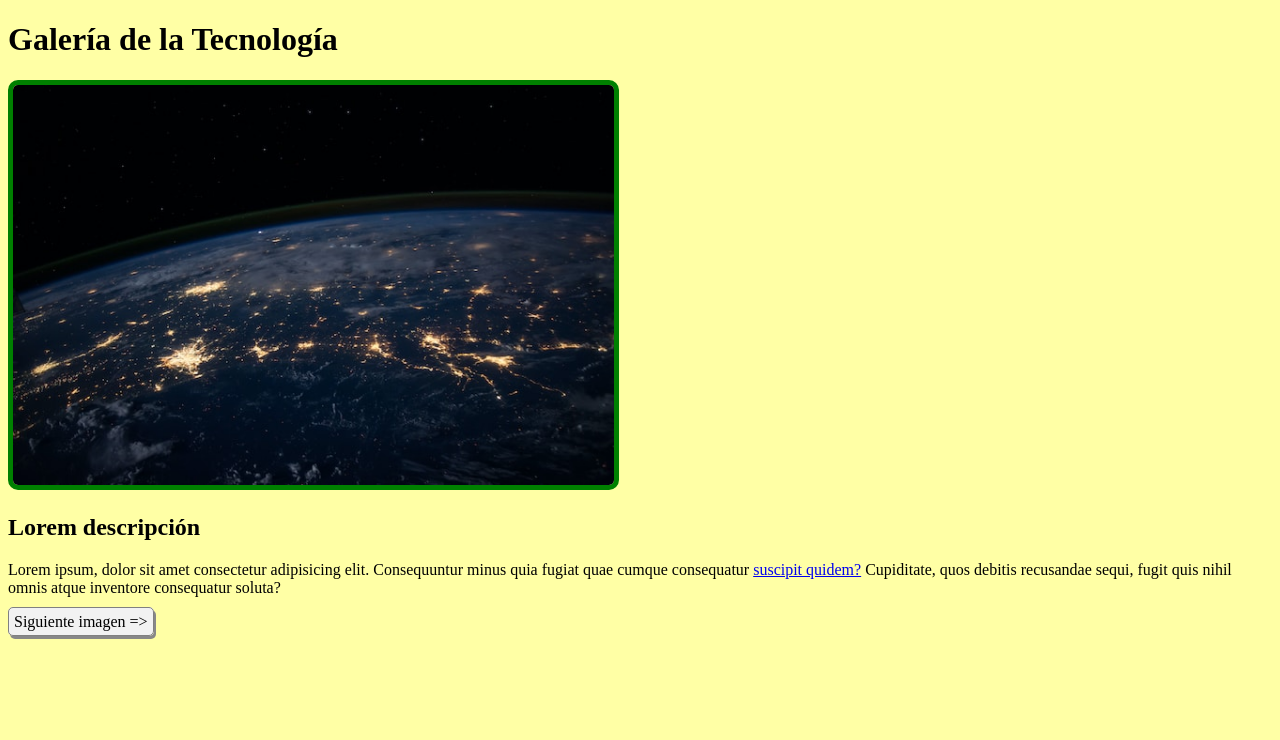
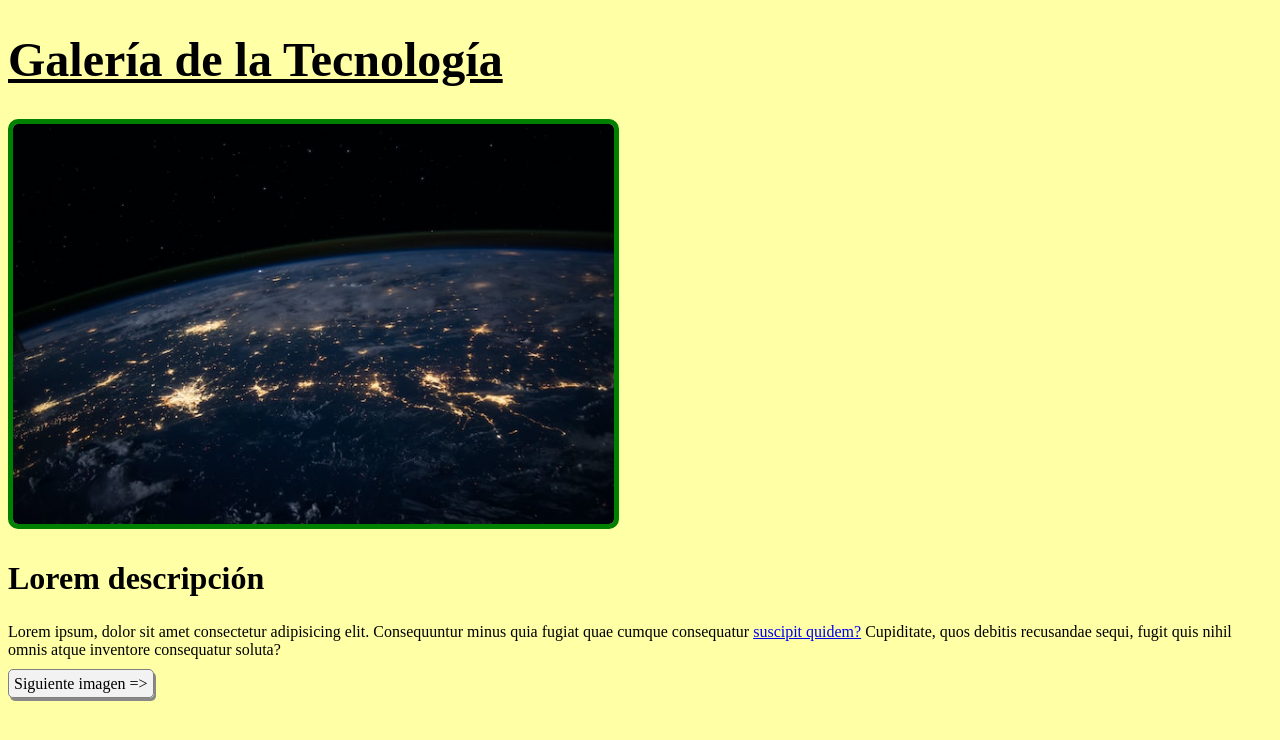
Before and after one commit to rodrigodelvalle/galeriatec, a plain HTML site: page page1.html in a window 1280 px wide. Drawn offline with Linux system fonts and the light colour scheme.

Commit message:
Cambio Nico N

```diff
--- a/styles.css
+++ b/styles.css
@@ -17,3 +17,12 @@ body {
     border-radius: 5px;
     box-shadow: 2px 3px #888888;
 }
+
+h1 {
+    text-decoration: underline;
+    font-size: 300%;
+}
+
+h2 {
+    font-size: 200%;
+}
```
